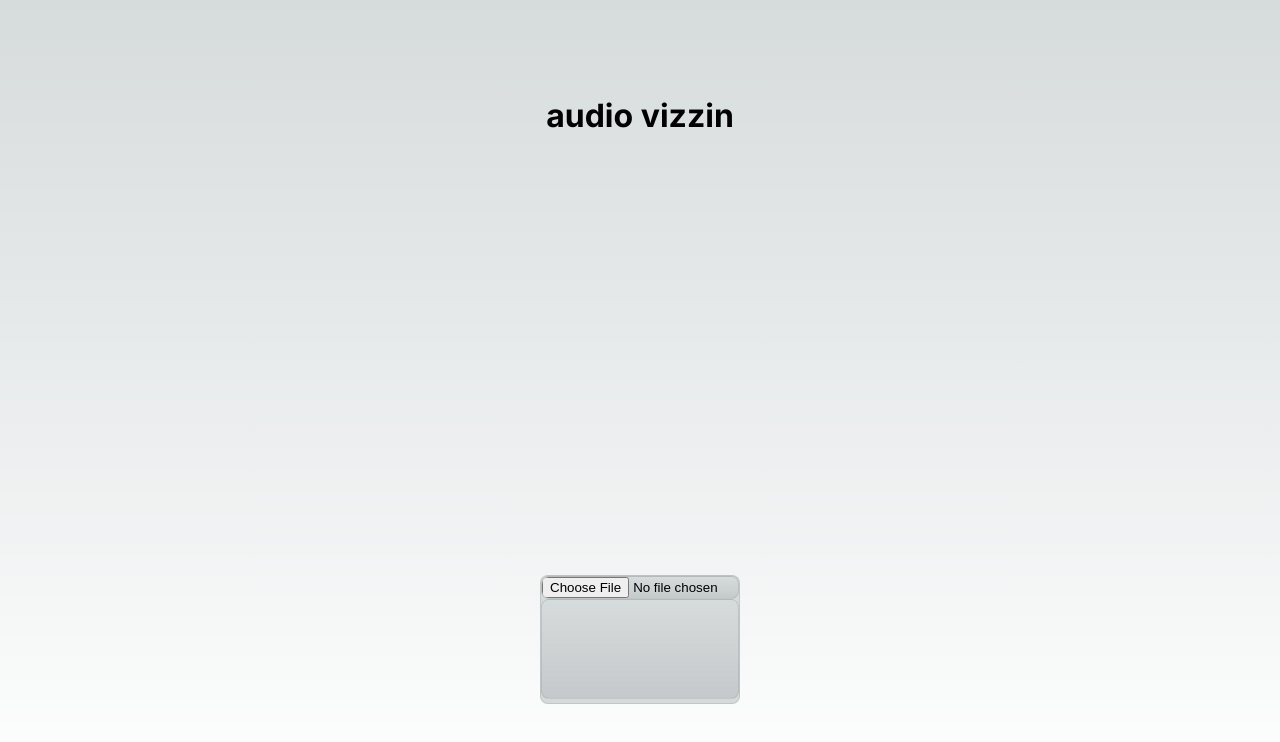
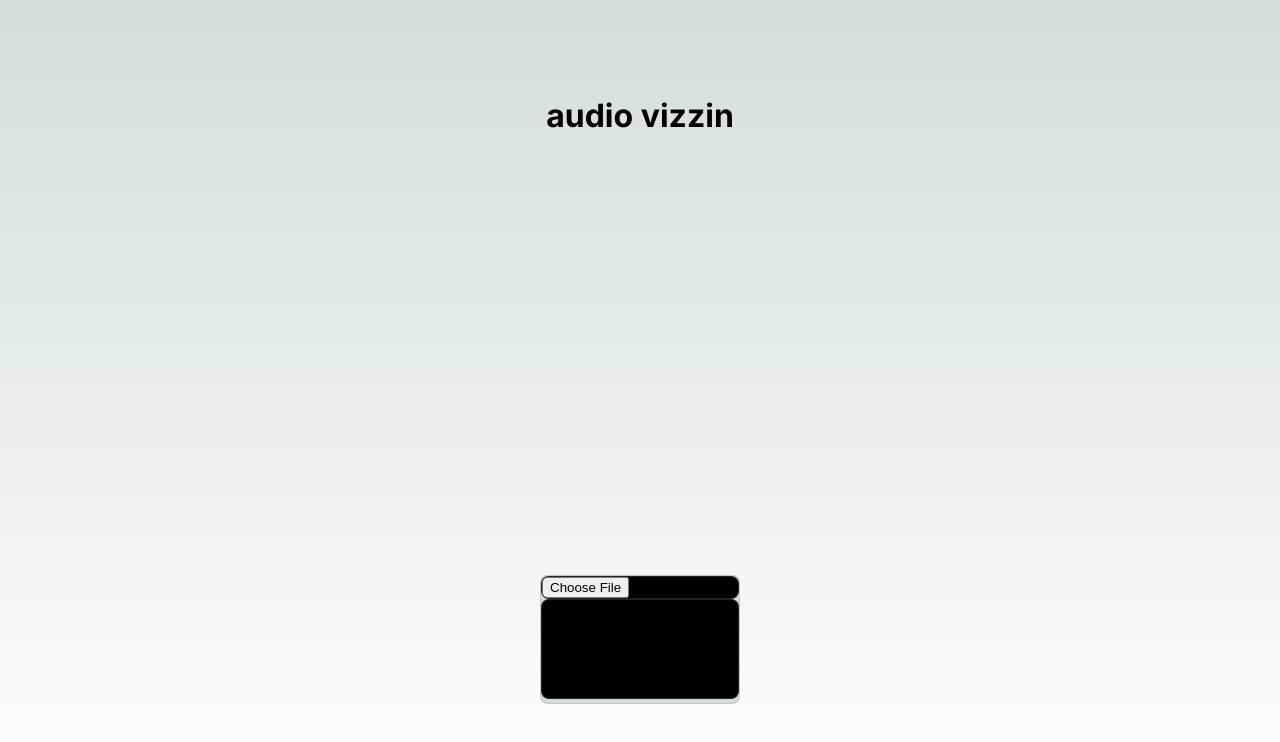
Before and after one commit to lauriparonen/audio-visualizer, a Next.js app: page / in a window 1280 px wide. Shown: the top 742 px of the page. Built offline with nearby package versions, Linux system fonts and the light colour scheme.

Commit message:
Initialize ShaderCanvas component

```diff
--- a/src/app/Components/FrequencyCanvas/frequency-canvas.js
+++ b/src/app/Components/FrequencyCanvas/frequency-canvas.js
@@ -1,5 +1,5 @@
 /**
- * Component for the smaller canvas that displays the frequencies of the audio file
+ * Component for the smaller canvas that displays the frequencies of the audio file.
  *
  * based on this tutorial:
  * https://www.telerik.com/blogs/adding-audio-visualization-react-app-using-web-audio-api
@@ -80,7 +80,8 @@ const FrequencyCanvas = (props) => {
             )}
             <canvas ref={canvasRef} id="freq-canvas" />
         </div>
-    )
+    );
+
     };
 
 export default FrequencyCanvas;
--- a/src/app/Components/FrequencyCanvas/styles.css
+++ b/src/app/Components/FrequencyCanvas/styles.css
@@ -32,11 +32,7 @@
     height: 100%;
     border-radius: 0.5rem;
     border: 1px solid rgba(var(--card-border-rgb), 0.25);
-    background: linear-gradient(
-        to bottom,
-        rgba(var(--background-start-rgb), 1),
-        rgba(var(--card-rgb), 0.5)
-    );
+    background: black;
 
 }
 
@@ -45,11 +41,7 @@
     height: 100%;
     border-radius: 0.5rem;
     border: 1px solid rgba(var(--card-border-rgb), 0.25);
-    background: linear-gradient(
-        to bottom,
-        rgba(var(--background-start-rgb), 1),
-        rgba(var(--card-rgb), 0.5)
-    );
+    background: transparent;
     max-width: 200px;
     max-height: 100px;
 }
@@ -59,9 +51,5 @@
     height: 50%;
     border-radius: 0.5rem;
     border: 1px solid rgba(var(--card-border-rgb), 0.25);
-    background: linear-gradient(
-        to bottom,
-        rgba(var(--background-start-rgb), 1),
-        rgba(var(--card-rgb), 0.5)
-    );
+    background: black;
 }
--- /dev/null
+++ b/src/app/Components/ShaderCanvas/shader-canvas.js
@@ -0,0 +1,14 @@
+import React, { useRef, useEffect } from "react";
+
+const ShaderCanvas = (props) => {
+    // . . .
+
+    return (
+        <div className="shader-canvas">
+            <canvas
+             width={window.innerWidth} height={window.innerHeight / 2} />
+        </div>
+    )
+}
+
+export default ShaderCanvas;
--- /dev/null
+++ b/src/app/Components/ShaderCanvas/styles.css
@@ -0,0 +1,3 @@
+.shader-canvas {
+
+}
--- a/src/app/page.js
+++ b/src/app/page.js
@@ -3,6 +3,7 @@
 import Image from 'next/image'
 import styles from './page.module.css'
 import FrequencyCanvas from './Components/FrequencyCanvas/frequency-canvas.js'
+import ShaderCanvas from './Components/ShaderCanvas/shader-canvas.js'
 
 export default function Home() {
   return (
@@ -14,7 +15,7 @@ export default function Home() {
       </p>
 
     <div className="shader-canvas-container">
-        {/* <ShaderCanvas /> */}
+         <ShaderCanvas />
 
       </div>
 
```
